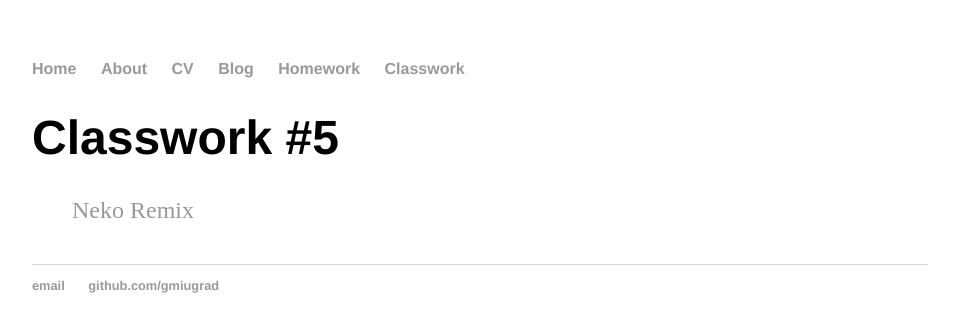
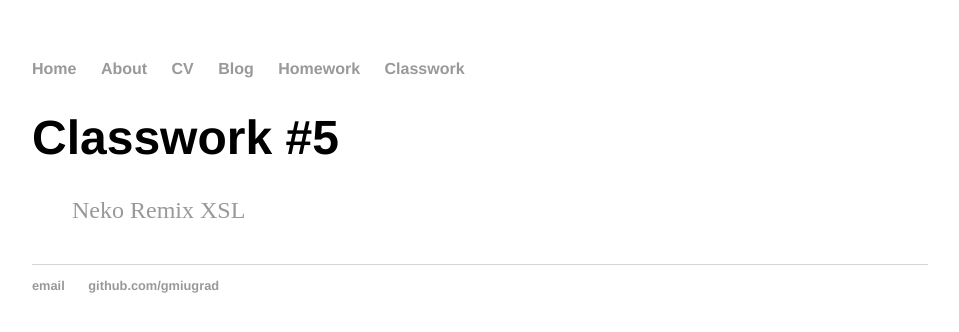
Before and after one commit to gmiugrad/gmiugrad.github.io, a Jekyll site: the page built from classwork/cw5/index.html, in a window 1280 px wide. Shown: the top 332 px of the page, without its empty margins (160-1119 px from the left). Built offline with Jekyll 4.4.1, drawn with Linux system fonts in a browser that asks for light colours.

Commit message:
Update index.html

```diff
--- a/classwork/cw5/index.html
+++ b/classwork/cw5/index.html
@@ -5,5 +5,5 @@ date: 2022-02-10
 ---
 <h1>{{ page.title }}</h1>
 <ul class="posts">
-<li><a href="/classwork/cw5/inclass5.xsl">Neko Remix</a></li>
+<li><a href="/classwork/cw5/inclass5.xsl">Neko Remix XSL</a></li>
 </ul>
```
